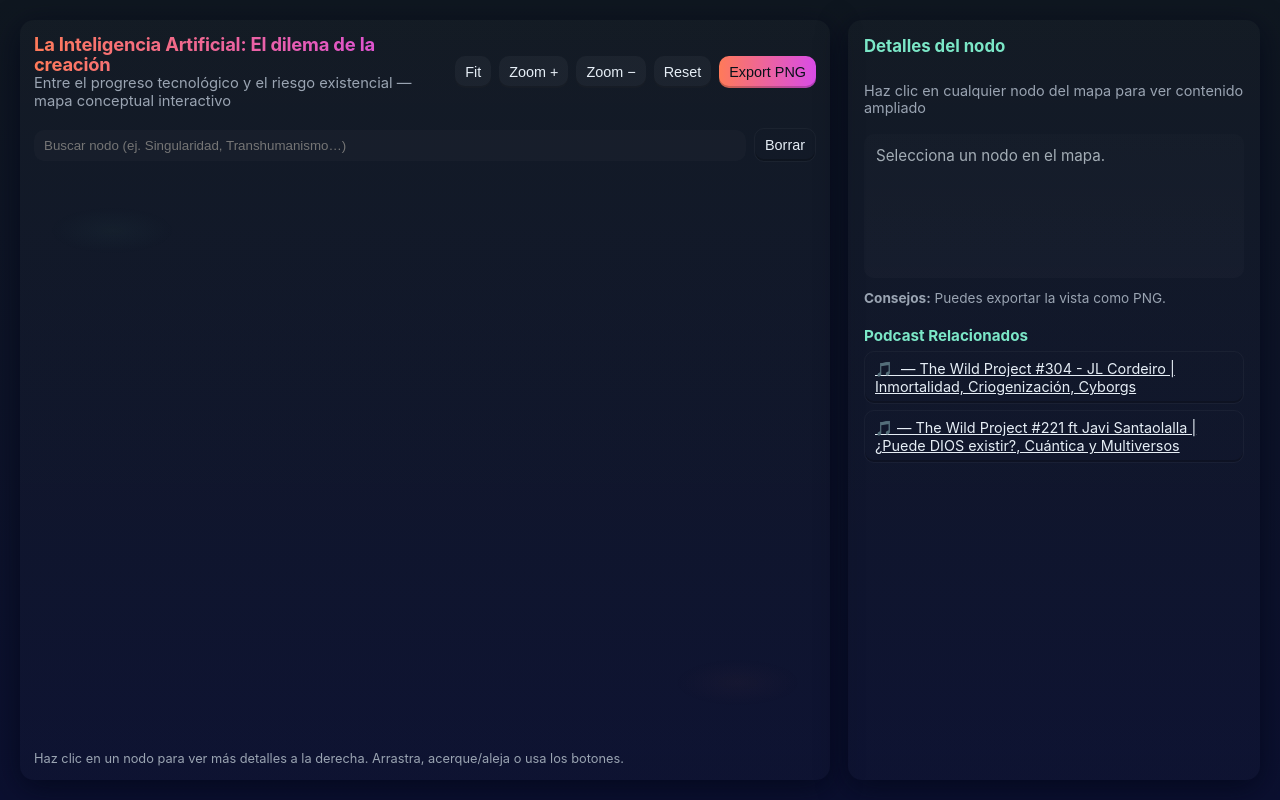
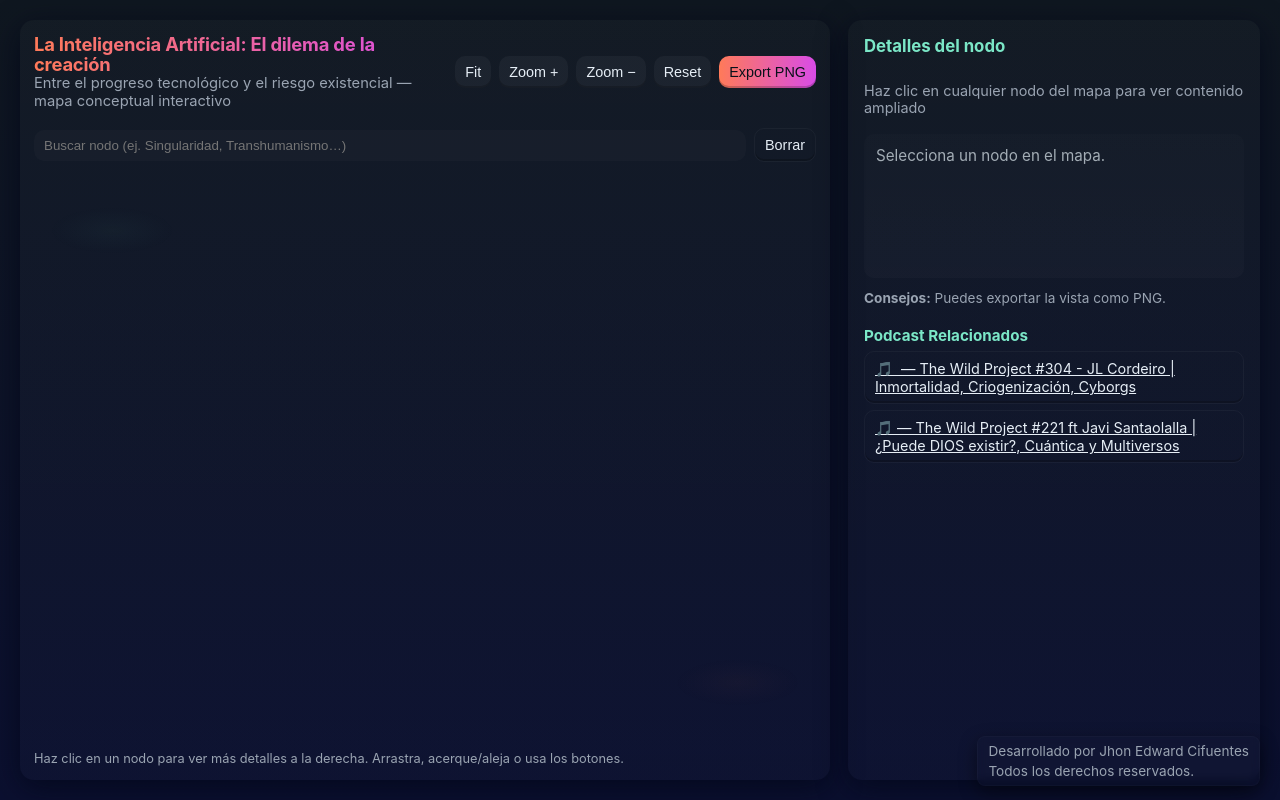
Before and after one commit to Jhonci12/JhonEdwardCifuentes-MapaConceptual_InteligenciaArtificial_El-dilema-de-la-creaci-n, a plain HTML site: page index.html in a window 1280 px wide. Drawn offline with nearby package versions, Linux system fonts and the light colour scheme; a script that the page names is missing.

Commit message:
Update index.html

```diff
--- a/index.html
+++ b/index.html
@@ -117,6 +117,22 @@
       body{flex-direction:column;padding:12px;}
       .info{width:100%;}
       .canvas-wrap{order:2;}
+    }
+
+    /* Footer pequeño fijo con crédito del desarrollador */
+    .site-footer{
+      position:fixed;
+      right:20px;
+      bottom:14px;
+      z-index:1200;
+      font-size:0.85rem;
+      color:var(--muted);
+      background: rgba(255,255,255,0.01);
+      padding:6px 10px;
+      border-radius:8px;
+      border:1px solid rgba(255,255,255,0.02);
+      box-shadow: 0 6px 18px rgba(0,0,0,0.45);
+      backdrop-filter: blur(4px);
     }
   </style>
 </head>
@@ -414,5 +430,12 @@
     cy.style().selector('.faded').style({ 'opacity': 0.12 }).update();
 
   </script>
+
+  <!-- Footer: crédito del desarrollador -->
+  <footer class="site-footer" aria-label="Créditos">
+    Desarrollado por Jhon Edward Cifuentes
+    <br>
+    <span style="display:block;margin-top:4px;font-size:0.85rem;color:var(--muted)">Todos los derechos reservados.</span>
+  </footer>
 </body>
 </html>
```
